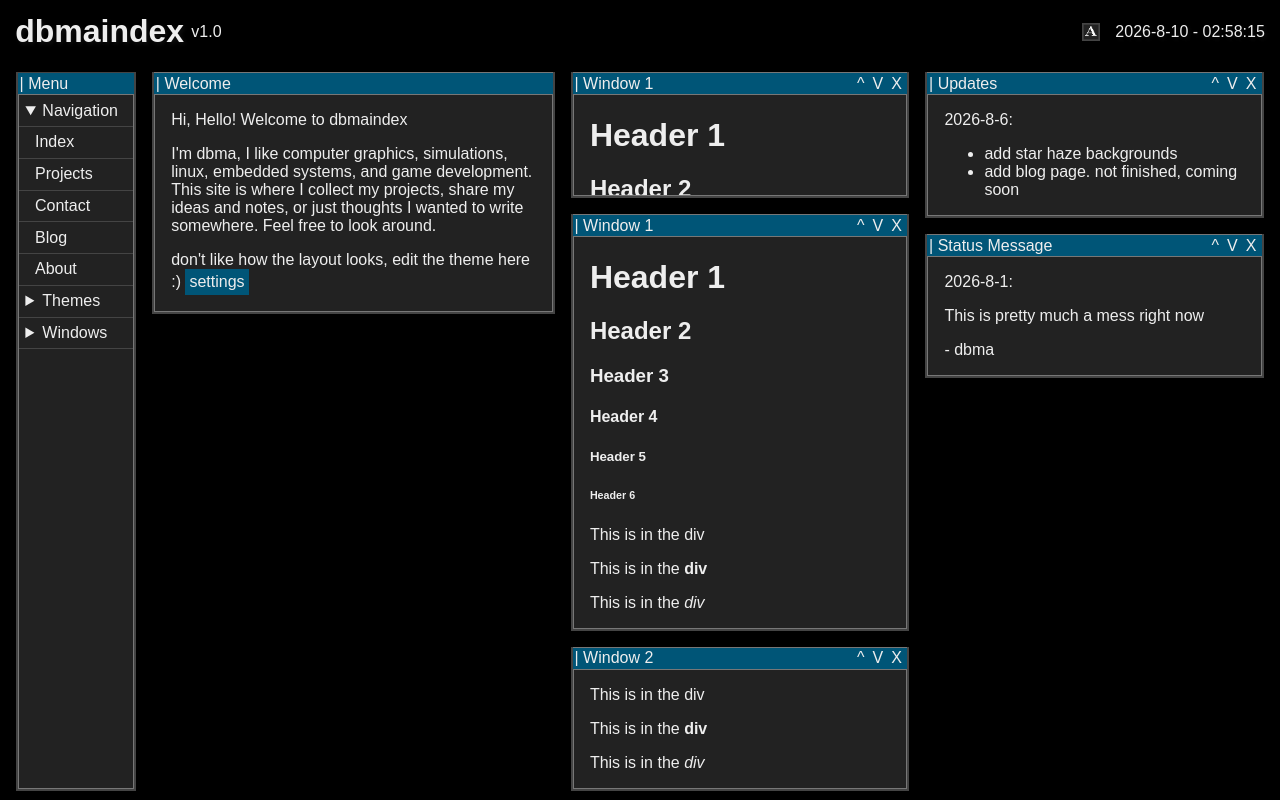
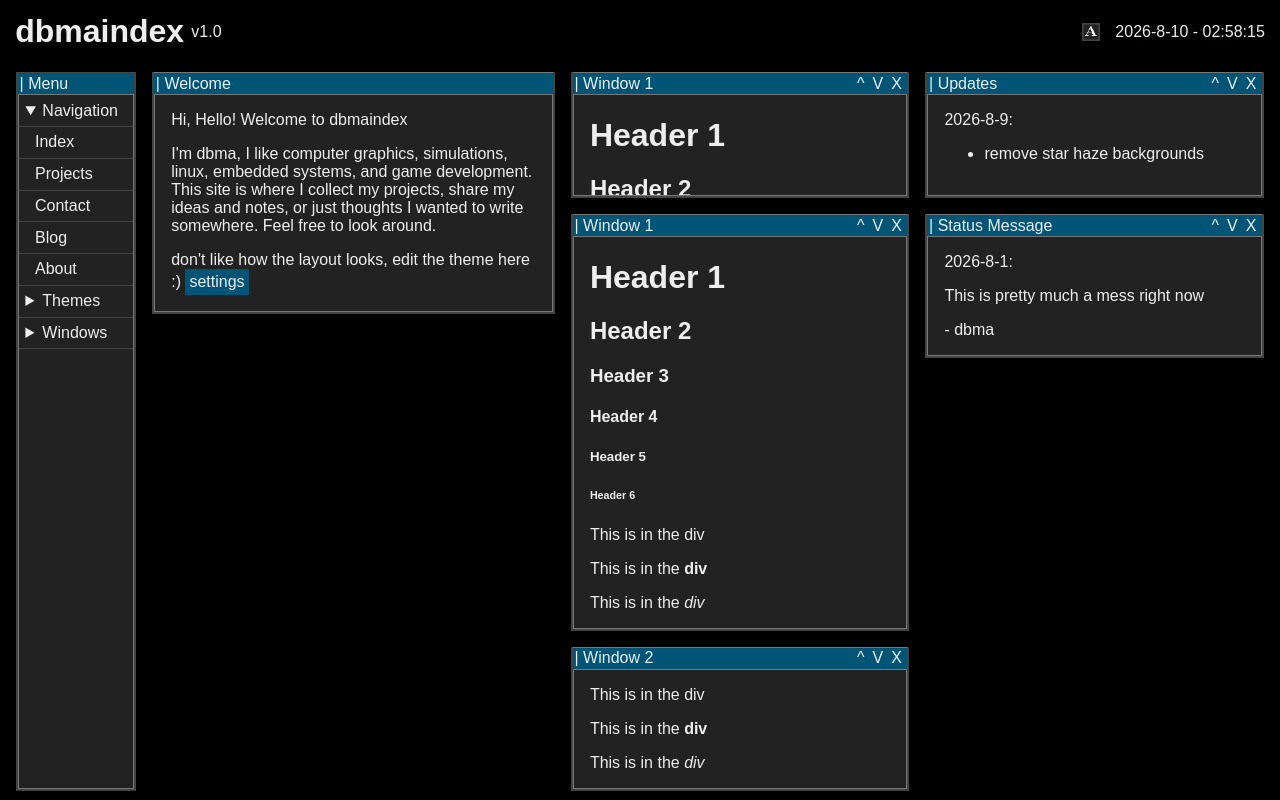
Before and after one commit to bmazx/dbmaindex, a plain HTML site: page index.html in a window 1280 px wide. Drawn offline with Linux system fonts and the light colour scheme; a web font is replaced by a local one.

Commit message:
update updates message

```diff
--- a/index.html
+++ b/index.html
@@ -104,10 +104,9 @@
     </div>
     <div id="stack1" class="stack">
         <window-box name="Updates">
-            <p>2026-8-6:</p>
+            <p>2026-8-9:</p>
             <ul>
-                <li>add star haze backgrounds</li>
-                <li>add blog page. not finished, coming soon</li>
+                <li>remove star haze backgrounds</li>
             </ul>
         </window-box>
         <window-box name="Status Message">
```
